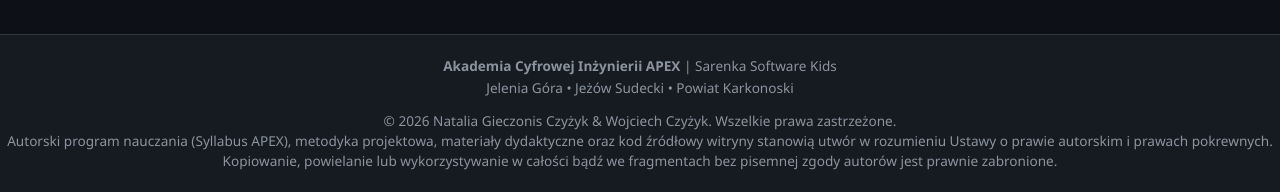
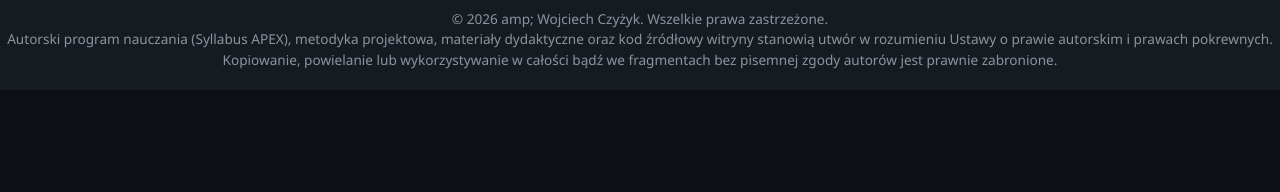
Before and after one commit to WojciechCzyzyk/sarenka, a plain HTML site: page index.html in a window 1280 px wide. Shown: the part 7945-8137 px from the top of the page. After the commit the page ends 8035 px from the top, so only its background shows below. Drawn offline with Linux system fonts and the light colour scheme.

Commit message:
Clean up index.html by removing comments and fixing footer
Removed commented-out sections and fixed formatting issues in the footer.

```diff
--- a/index.html
+++ b/index.html
@@ -174,8 +174,8 @@
 <!--------------- SEKCJA ZAUFANIA -------------------->
     <section class="showcase-box" style="margin-top: 3rem; text-align: left;">
     <h2 style="text-align: center; margin-bottom: 1.2rem;">👩‍🏫 Kto stoi za Akademią APEX?</h2>
-    <p><strong>Natalia Gieczonis Czyżyk – Założycielka i Główny Instruktor:</strong> Prowadzi zajęcia z pełnym zaangażowaniem, cierpliwością i indywidualnym podejściem do każdego ucznia. Dba o to, aby atmosfera w małej grupie była bezpieczna, wspierająca i pozbawiona szkolnego stresu.</p>
-
+   <!-----------  <p><strong>Natalia Gieczonis Czyżyk – Założycielka i Główny Instruktor:</strong> Prowadzi zajęcia z pełnym zaangażowaniem, cierpliwością i indywidualnym podejściem do każdego ucznia. Dba o to, aby atmosfera w małej grupie była bezpieczna, wspierająca i pozbawiona szkolnego stresu.</p>
+        ----->
     <p style="margin-top: 12px;">
     Za zaplecze technologiczne, program nauczania oraz nadzór merytoryczny odpowiada
     <a href="https://wojciechczyzyk.github.io/" target="_blank" style="color: #56D364; font-weight: bold; text-decoration: underline;">
@@ -305,7 +305,9 @@ document.getElementById('uat-form').addEventListener('submit', async function(e)
     <p><strong>Akademia Cyfrowej Inżynierii APEX</strong> | Sarenka Software Kids</p>
     <p>Jelenia Góra • Jeżów Sudecki • Powiat Karkonoski</p>
     <p style="font-size: 0.85rem; color: #8b949e; margin-top: 12px; line-height: 1.5;">
-        &copy; 2026 Natalia Gieczonis Czyżyk &amp; Wojciech Czyżyk. Wszelkie prawa zastrzeżone.<br>
+        &copy; 2026
+       <!-----------  Natalia Gieczonis Czyżyk &  ------->
+        amp; Wojciech Czyżyk. Wszelkie prawa zastrzeżone.<br>
         Autorski program nauczania (Syllabus APEX), metodyka projektowa, materiały dydaktyczne oraz kod źródłowy witryny stanowią utwór w rozumieniu Ustawy o prawie autorskim i prawach pokrewnych. Kopiowanie, powielanie lub wykorzystywanie w całości bądź we fragmentach bez pisemnej zgody autorów jest prawnie zabronione.
     </p>
 </footer>
```
